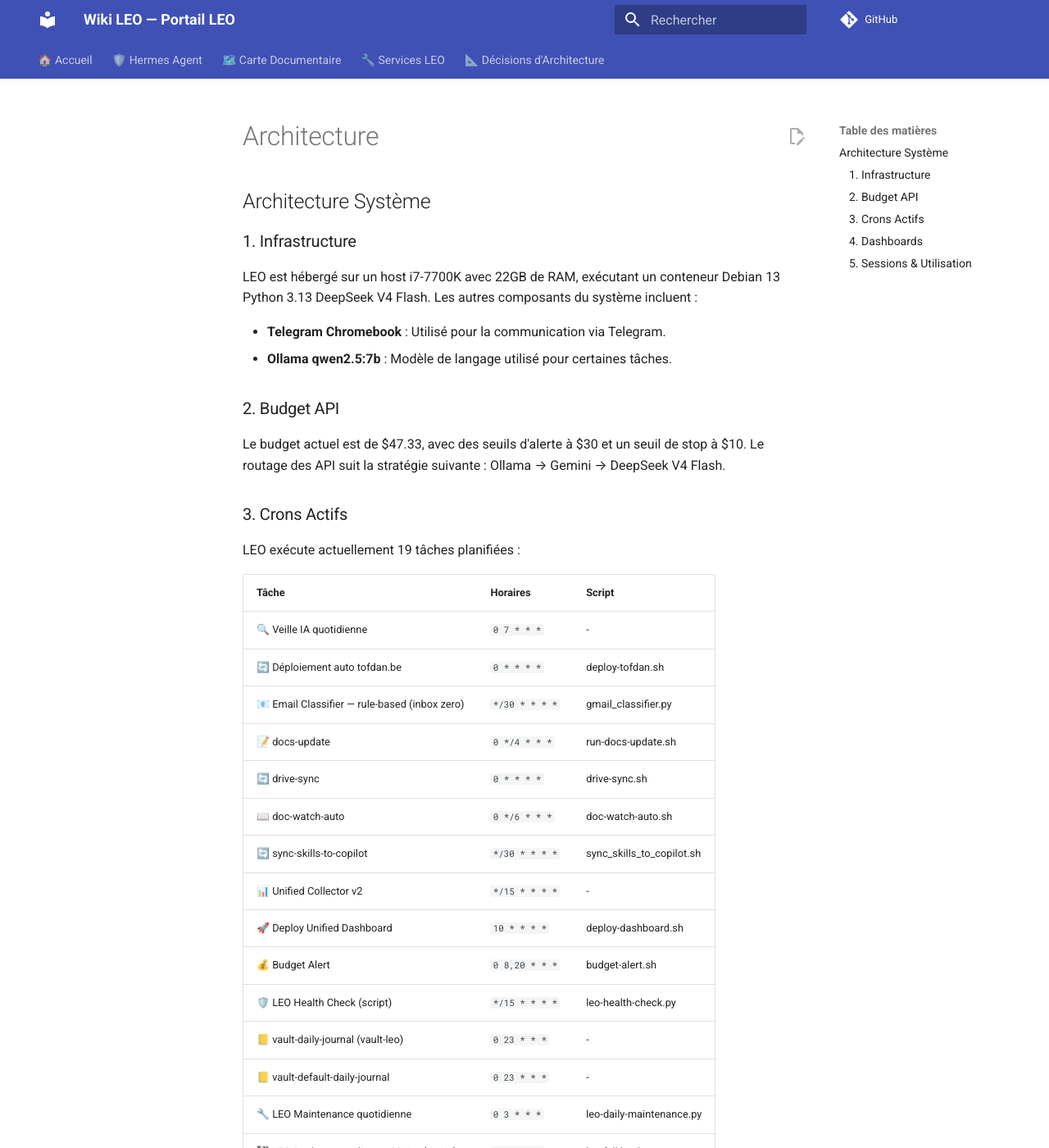
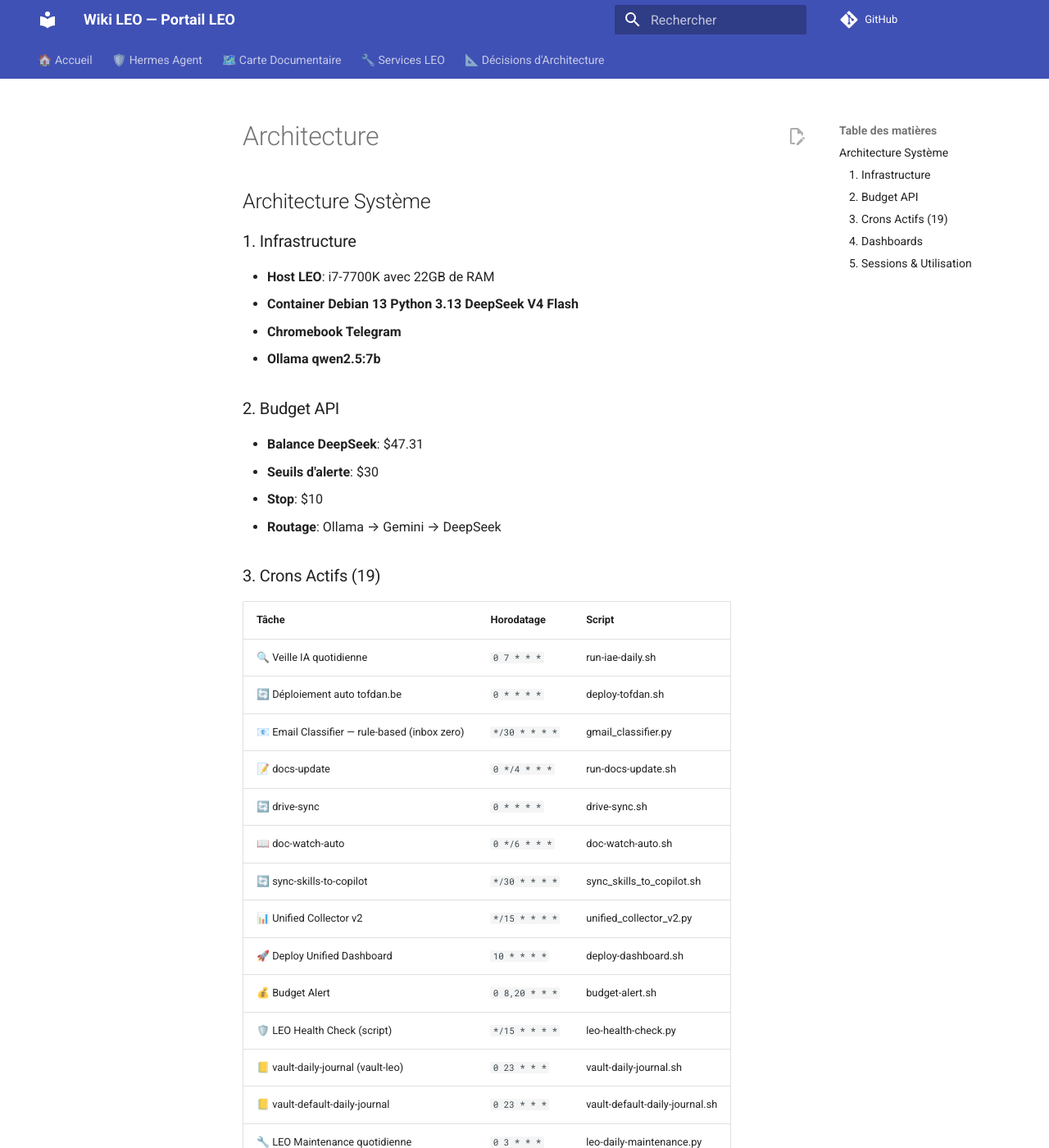
Before and after one commit to christophedanhier-hash/hermes-wiki, an MkDocs documentation site: the page built from docs/hermes/architecture.md, in a window 1280 px wide and 1400 px high. Shown: the whole window at 82% size. Built offline with MkDocs 1.6.1 and Material for MkDocs 9.7.7, drawn with Linux system fonts in a browser that asks for light colours; comment, search, counter and statistics services are not loaded; some of the changed text lies outside the part shown.

Commit message:
docs: mise à jour hebdomadaire du 06/07/2026

```diff
--- a/docs/hermes/architecture.md
+++ b/docs/hermes/architecture.md
@@ -1,46 +1,49 @@
 ## Architecture Système
 
 ### 1. Infrastructure
-LEO est hébergé sur un host i7-7700K avec 22GB de RAM, exécutant un conteneur Debian 13 Python 3.13 DeepSeek V4 Flash. Les autres composants du système incluent :
 
-- **Telegram Chromebook** : Utilisé pour la communication via Telegram.
-- **Ollama qwen2.5:7b** : Modèle de langage utilisé pour certaines tâches.
+- **Host LEO**: i7-7700K avec 22GB de RAM
+- **Container Debian 13 Python 3.13 DeepSeek V4 Flash**
+- **Chromebook Telegram**
+- **Ollama qwen2.5:7b**
 
 ### 2. Budget API
-Le budget actuel est de $47.33, avec des seuils d'alerte à $30 et un seuil de stop à $10. Le routage des API suit la stratégie suivante : Ollama → Gemini → DeepSeek V4 Flash.
 
-### 3. Crons Actifs
-LEO exécute actuellement 19 tâches planifiées :
+- **Balance DeepSeek**: $47.31
+- **Seuils d'alerte**: $30
+- **Stop**: $10
+- **Routage**: Ollama → Gemini → DeepSeek
 
-| **Tâche** | **Horaires** | **Script** |
-| --- | --- | --- |
-| 🔍 Veille IA quotidienne | `0 7 * * *` | - |
+### 3. Crons Actifs (19)
+
+| **Tâche** | **Horodatage** | **Script** |
+|-----------|----------------|------------|
+| 🔍 Veille IA quotidienne | `0 7 * * *` | run-iae-daily.sh |
 | 🔄 Déploiement auto tofdan.be | `0 * * * *` | deploy-tofdan.sh |
 | 📧 Email Classifier — rule-based (inbox zero) | `*/30 * * * *` | gmail_classifier.py |
 | 📝 docs-update | `0 */4 * * *` | run-docs-update.sh |
 | 🔄 drive-sync | `0 * * * *` | drive-sync.sh |
 | 📖 doc-watch-auto | `0 */6 * * *` | doc-watch-auto.sh |
 | 🔄 sync-skills-to-copilot | `*/30 * * * *` | sync_skills_to_copilot.sh |
-| 📊 Unified Collector v2 | `*/15 * * * *` | - |
+| 📊 Unified Collector v2 | `*/15 * * * *` | unified_collector_v2.py |
 | 🚀 Deploy Unified Dashboard | `10 * * * *` | deploy-dashboard.sh |
 | 💰 Budget Alert | `0 8,20 * * *` | budget-alert.sh |
 | 🛡️ LEO Health Check (script) | `*/15 * * * *` | leo-health-check.py |
-| 📒 vault-daily-journal (vault-leo) | `0 23 * * *` | - |
-| 📒 vault-default-daily-journal | `0 23 * * *` | - |
+| 📒 vault-daily-journal (vault-leo) | `0 23 * * *` | vault-daily-journal.sh |
+| 📒 vault-default-daily-journal | `0 23 * * *` | vault-default-daily-journal.sh |
 | 🔧 LEO Maintenance quotidienne | `0 3 * * *` | leo-daily-maintenance.py |
 | 💾 LEO Backup quotidien → GDrive (script) | `0 6 * * *` | leo-full-backup.py |
 
 ### 4. Dashboards
-Les dashboards suivants sont disponibles :
 
-- **crons** : Suivi des tâches planifiées.
-- **github** : Suivi de l'activité sur GitHub.
-- **machines** : Suivi des machines et de leurs performances.
-- **wiki** : Suivi de la documentation et des mises à jour.
+- **crons**
+- **github**
+- **machines**
+- **wiki**
 
 ### 5. Sessions & Utilisation
-- **Total sessions** : 1098
-- **Total messages** : 18539
-- **Telegram sessions** : 13
 
-La taille de la base de données est actuellement de 140.3 MB.
+- **Total sessions**: 1115
+- **Total messages**: 18682
+- **Telegram**: 13 sessions
+- **Database size**: 141.6 MB
```
Also changed, not shown: docs/hermes/changelog.md (+7 -6 lines).
